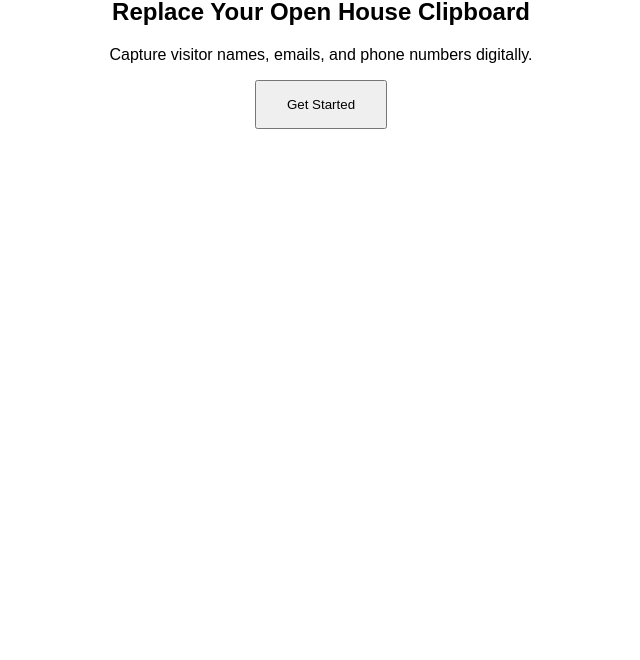
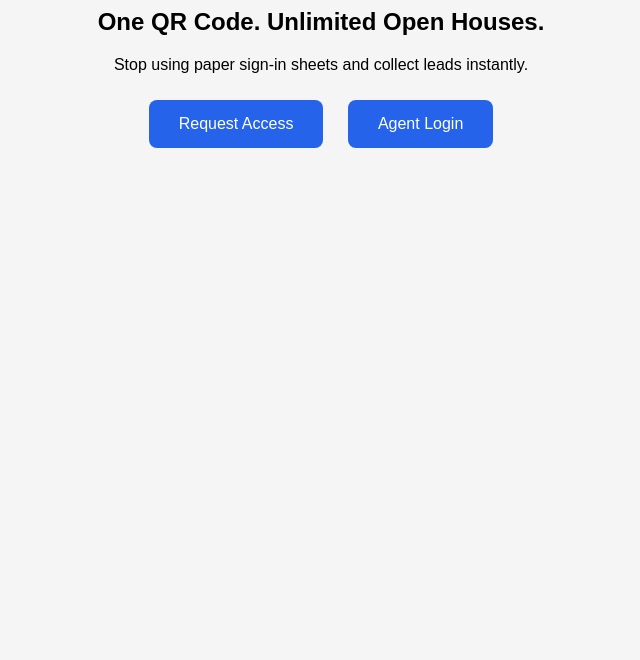
Before and after one commit to aleadsh22/openhouseleads, a plain HTML site: page index.html in a window 1280 px wide. Shown: the part 140-800 px from the top of the page, without its empty margins (319-959 px from the left). Drawn offline with Linux system fonts and the light colour scheme.

Commit message:
Enhance index.html with styles and updated content
Added styles and updated content for better presentation.

```diff
--- a/index.html
+++ b/index.html
@@ -1,17 +1,42 @@
 <!DOCTYPE html>
 <html>
 <head>
-  <title>OpenHouseLeads</title>
-  <meta name="viewport" content="width=device-width, initial-scale=1">
+<title>OpenHouseLeads</title>
+<style>
+body{
+font-family:Arial;
+text-align:center;
+padding:60px;
+background:#f5f5f5;
+}
+.button{
+display:inline-block;
+background:#2563eb;
+color:white;
+padding:15px 30px;
+text-decoration:none;
+border-radius:8px;
+margin:10px;
+}
+</style>
 </head>
-<body style="font-family:Arial;text-align:center;padding:50px;">
-  <h1>OpenHouseLeads</h1>
-  <h2>Replace Your Open House Clipboard</h2>
-  <p>Capture visitor names, emails, and phone numbers digitally.</p>
+<body>
 
-  <button style="padding:15px 30px;">
-    Get Started
-  </button>
+<h1>OpenHouseLeads</h1>
+
+<h2>One QR Code. Unlimited Open Houses.</h2>
+
+<p>
+Stop using paper sign-in sheets and collect leads instantly.
+</p>
+
+<a class="button" href="#">
+Request Access
+</a>
+
+<a class="button" href="#">
+Agent Login
+</a>
 
 </body>
 </html>
```
